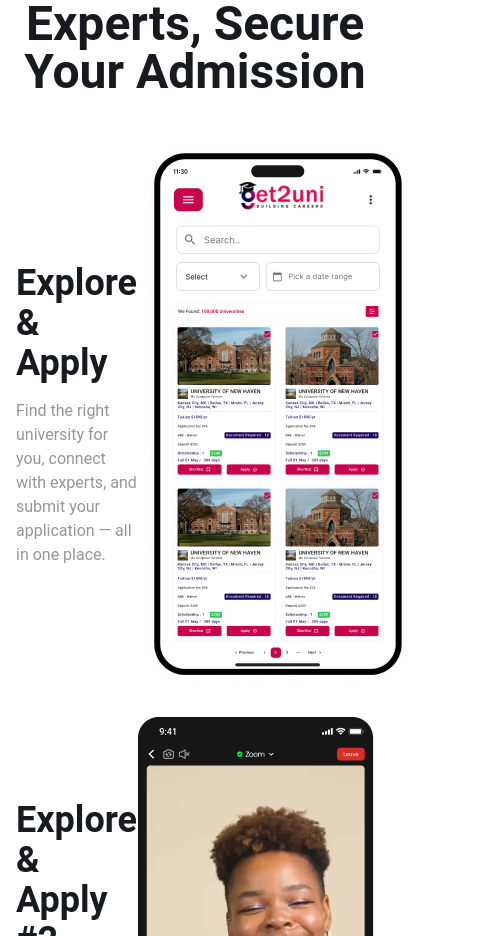
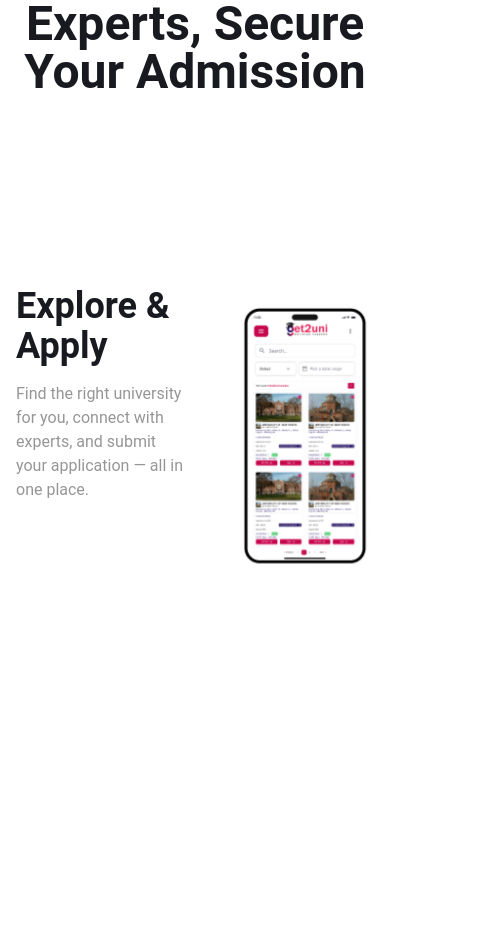
Before and after one commit to bilalmirza1006/farhan-repos, a Next.js app: page /home-2 in a window 390 px wide. Shown: the part 4120-5056 px from the top of the page, 495 px wide, since content can reach past the window. Built offline with nearby package versions, Linux system fonts and the light colour scheme.

Commit message:
animation added to the mobile section

```diff
--- a/app/(components)/home-2/sections/ExploreUni.jsx
+++ b/app/(components)/home-2/sections/ExploreUni.jsx
@@ -1,46 +1,183 @@
-import React from "react";
+'use client';
+
+import React, { useEffect, useRef } from "react";
+import { gsap } from "gsap";
+import { ScrollTrigger } from "gsap/dist/ScrollTrigger";
 
 import Img1 from "@/public/home-2/mb-img-1.png";
 import Img2 from "@/public/home-2/mb-img-2.png";
 import Img3 from "@/public/home-2/mb-img-3.gif";
 import Img4 from "@/public/home-2/mb-img-4.png";
 
+// Register GSAP plugin
+if (typeof window !== 'undefined') {
+  gsap.registerPlugin(ScrollTrigger);
+}
+
 const ExploreUni = () => {
+  const sectionRefs = useRef([]);
+  const imageRefs = useRef([]);
+  const containerRef = useRef(null);
+
+  const contentData = [
+    {
+      title: "Explore & Apply",
+      description: "Find the right university for you, connect with experts, and submit your application — all in one place.",
+      image: Img1
+    },
+    {
+      title: "Chat with Experts",
+      description: "Get personalized guidance from education experts who understand your goals and help you make the right choices.",
+      image: Img2
+    },
+    {
+      title: "Track Your Progress",
+      description: "Monitor your application status in real-time and stay updated with every step of your admission journey.",
+      image: Img3
+    },
+    {
+      title: "Secure Admission",
+      description: "Complete your enrollment process smoothly with our streamlined system and start your academic journey.",
+      image: Img4
+    }
+  ];
+
+  useEffect(() => {
+    const sections = sectionRefs.current;
+    const images = imageRefs.current;
+
+    if (!sections.length || !images.length) return;
+
+    // Initially hide all images except the first one
+    images.forEach((img, index) => {
+      if (index === 0) {
+        gsap.set(img, { opacity: 1, y: 0 });
+      } else {
+        gsap.set(img, { opacity: 0, y: 100 });
+      }
+    });
+
+    const ctx = gsap.context(() => {
+      sections.forEach((section, index) => {
+        ScrollTrigger.create({
+          trigger: section,
+          start: "top center",
+          end: "bottom center",
+          onEnter: () => {
+            // Animate current image in
+            gsap.to(images[index], {
+              opacity: 1,
+              y: 0,
+              duration: 0.6,
+              ease: "power2.out"
+            });
+
+            // Hide previous images
+            images.forEach((img, i) => {
+              if (i < index) {
+                gsap.to(img, {
+                  opacity: 0,
+                  y: -50,
+                  duration: 0.6,
+                  ease: "power2.out"
+                });
+              }
+            });
+
+            // Keep next images below
+            images.forEach((img, i) => {
+              if (i > index) {
+                gsap.to(img, {
+                  opacity: 0,
+                  y: 100,
+                  duration: 0.6,
+                  ease: "power2.out"
+                });
+              }
+            });
+          },
+          onEnterBack: () => {
+            // When scrolling back up
+            gsap.to(images[index], {
+              opacity: 1,
+              y: 0,
+              duration: 0.6,
+              ease: "power2.out"
+            });
+
+            // Hide images after current one
+            images.forEach((img, i) => {
+              if (i > index) {
+                gsap.to(img, {
+                  opacity: 0,
+                  y: 100,
+                  duration: 0.6,
+                  ease: "power2.out"
+                });
+              }
+              if (i < index) {
+                gsap.to(img, {
+                  opacity: 0,
+                  y: -50,
+                  duration: 0.6,
+                  ease: "power2.out"
+                });
+              }
+            });
+          },
+          // markers: true, // Uncomment for debugging
+        });
+      });
+    }, containerRef);
+
+    return () => ctx.revert();
+  }, []);
+
   return (
-    <section className="py-[100px] px-4 max-w-[1440px] mx-auto flex flex-col gap-10">
+    <section ref={containerRef} className="py-[100px] px-4 max-w-[1440px] mx-auto flex flex-col gap-10">
+      {/* Header */}
       <div className="max-w-[800px] text-center mx-auto flex flex-col gap-3">
-        <h5 className="text-[var(--bg-primary-color)] text-sm font-semibold tracking-wide">Explore, Connect & Enroll</h5>
-        <h3 className="text-5xl font-bold text-Primarytext">Explore Universities, Chat with Experts, Secure Your Admission</h3>
+        <h5 className="text-[var(--bg-primary-color)] text-sm font-semibold tracking-wide">
+          Explore, Connect & Enroll
+        </h5>
+        <h3 className="text-5xl font-bold text-Primarytext">
+          Explore Universities, Chat with Experts, Secure Your Admission
+        </h3>
       </div>
-      <section className="flex flex-col gap-6">
-        <section className="flex justify-between items-center">
-          <div className="max-w-[500px] flex flex-col gap-4">
-            <h4 className="text-4xl font-bold text-Primarytext">Explore & Apply</h4>
-            <p className="text-Lighttext text-base">
-              Find the right university for you, connect with experts, and submit your application — all in one place.
-            </p>
+
+      {/* Content with Sticky Image */}
+      <div className="relative flex gap-12 items-start">
+        {/* Left side - Scrolling content */}
+        <div className="flex-1 flex flex-col gap-[400px]">
+          {contentData.map((item, index) => (
+            <div
+              key={index}
+              ref={(el) => (sectionRefs.current[index] = el)}
+              className={`max-w-[500px] flex flex-col gap-4 min-h-[300px] ${
+                index === 0 ? 'mt-[150px]' : ''
+              }`}
+            >
+              <h4 className="text-4xl font-bold text-Primarytext">{item.title}</h4>
+              <p className="text-Lighttext text-base">{item.description}</p>
+            </div>
+          ))}
+        </div>
+
+        {/* Right side - Sticky image container */}
+        <div className="flex-1 sticky top-32 h-[600px] flex items-center justify-center">
+          <div className="relative w-full max-w-[400px] h-[600px]">
+            {contentData.map((item, index) => (
+              <img
+                key={index}
+                ref={(el) => (imageRefs.current[index] = el)}
+                src={item.image.src}
+                alt={item.title}
+                className="absolute inset-0 w-full h-full object-contain"
+              />
+            ))}
           </div>
-          <img src={Img1.src} alt="" className="w-full max-w-[400px]" />
-        </section>
-        <section className="flex justify-between items-center">
-          <div className="max-w-[500px] flex flex-col gap-4">
-            <h4 className="text-4xl font-bold text-Primarytext">Explore & Apply #2</h4>
-            <p className="text-Lighttext text-base">
-              Find the right university for you, connect with experts, and submit your application — all in one place.
-            </p>
-          </div>
-          <img src={Img2.src} alt="" className="w-full max-w-[400px]" />
-        </section>
-        <section className="flex justify-between items-center">
-          <div className="max-w-[500px] flex flex-col gap-4">
-            <h4 className="text-4xl font-bold text-Primarytext">Explore & Apply #3</h4>
-            <p className="text-Lighttext text-base">
-              Find the right university for you, connect with experts, and submit your application — all in one place.
-            </p>
-          </div>
-          <img src={Img3.src} alt="" className="w-full max-w-[400px]" />
-        </section>
-      </section>
+        </div>
+      </div>
     </section>
   );
 };
```
